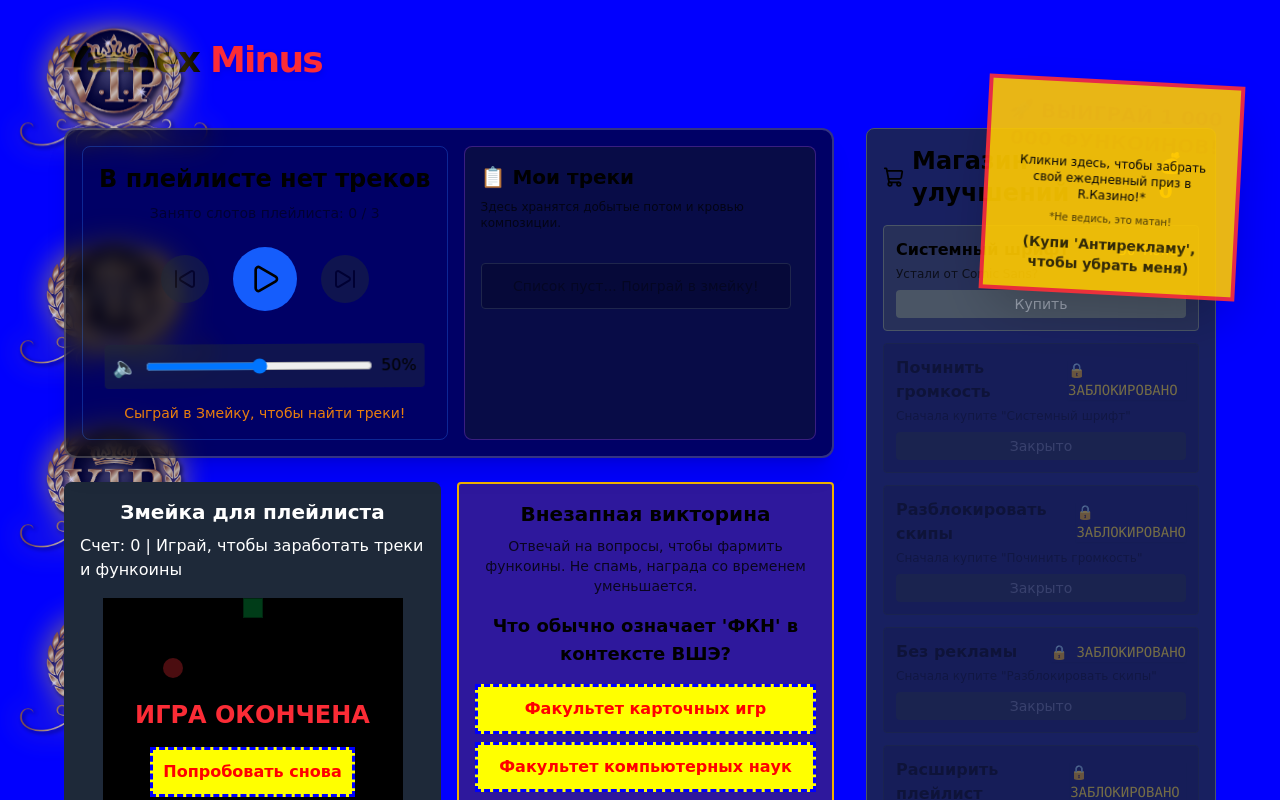
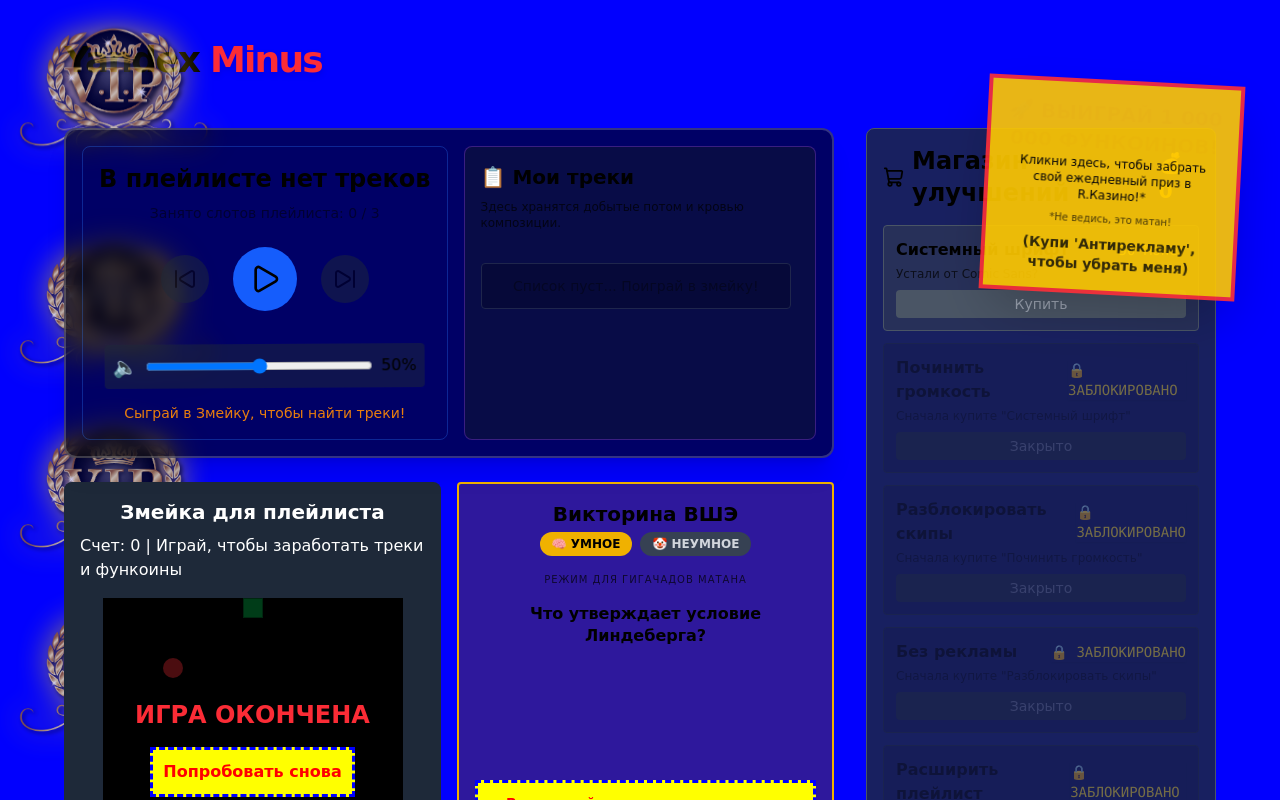
Before and after one commit to bibihoya/yandex-goodmusic, a React app: page / in a window 1280 px wide. Shown: the top 800 px of the page. Built offline with nearby package versions, Linux system fonts and the light colour scheme; the HTML template or start-up script is replaced by a standard one.

Commit message:
[ADD] added VIP logos

```diff
--- a/src/components/Quiz.jsx
+++ b/src/components/Quiz.jsx
@@ -1,80 +1,136 @@
 import { useState } from 'react';
 import { useProgression } from '../store/useProgression';
 
-const QUESTIONS = [
+const SMART_QUESTIONS = [
   {
-    difficulty: 'easy',
-    q: "Что обычно означает 'ФКН' в контексте ВШЭ?",
-    options: ["Факультет карточных игр", "Факультет компьютерных наук", "Сеть забавных котят"],
+    q: "Что утверждает условие Линдеберга?",
+    options: [
+      "Все случайные величины должны быть одинаково распределены",
+      "Среднее каждой величины равно нулю",
+      "Вклад больших отклонений в сумму становится пренебрежимо малым"
+    ],
+    a: 2
+  },
+  {
+    q: "Что делает преобразование Фурье?",
+    options: [
+      "Находит производную функции",
+      "Переводит сигнал из временной области в частотную",
+      "Считает среднее значение функции"
+    ],
     a: 1
   },
   {
-    difficulty: 'easy',
-    q: "Что происходит, когда вы пытаетесь выйти из Vim?",
-    options: ["Вы успешно выходите", "Вы перезагружаете ПК", "Вы в ужасе печатаете случайные символы"],
+    q: "Что не является настоящей теоремой?",
+    options: [
+      "Теорема о волосатом шаре",
+      "Теорема о бутерброде с ветчиной",
+      "Крайняя предельная теорема",
+      "Теорема о пьяном мужике"
+    ],
     a: 2
   },
   {
-    difficulty: 'medium',
-    q: "Является ли майонез музыкальным инструментом?",
-    options: ["Да, Патрик", "Нет"],
+    q: "Что такое syscall с точки зрения механизма?",
+    options: [
+      "Функция из стандартной библиотеки (libc)",
+      "Прерывание/инструкция, переводящая выполнение из user mode в kernel mode",
+      "Любой вызов функции в программе"
+    ],
+    a: 1
+  }
+];
+
+const NOT_SMART_QUESTIONS = [
+  {
+    q: "Что нужно делать, если в аудитории нет маркеров?",
+    options: ["Сходить в соседнюю", "Отменить лекцию", "Жать красную кнопку"],
+    a: 0
+  },
+  {
+    q: "Какие 2 животных объединяется в триппи-троппи-троппа-триппа?",
+    options: ["Рыба и корова", "Кот и креветка", "Богомол и лошадь"],
     a: 1
   },
   {
-    difficulty: 'medium',
-    q: "Что означает 'Яндекс Минус'?",
-    options: ["Скидочный уровень", "Противоположность Плюсу", "Когда твой код настолько плох, что удаляет фичи"],
+    q: "Кто снимался в рекламе Яндекс Мопа?",
+    options: ["Том Круз", "Тимоти Шаламе", "Райан Гослинг", "Юра Борисов"],
     a: 2
   },
   {
-    difficulty: 'hard',
-    q: "Сколько часов спит участник хакатона?",
-    options: ["8", "0-2", "-1 (Временной долг)"],
-    a: 2
+    q: "“Гомоморфный образ группы в честь … изоморфен фактор-группе по ядру гомоморфизма”",
+    options: ["Победы коммунизма", "Свержения марксизма", "Отмены гомосексуализма"],
+    a: 0
+  },
+  {
+    q: "Как расшифровывается ПМИ?",
+    options: ["Прикладная музыка и искусство", "Плейбой-математик-интеллектуал", "Пиво мартини игристое"],
+    a: 1
   }
 ];
 
 export default function Quiz() {
+  const [mode, setMode] = useState('smart'); // 'smart' or 'dumb'
   const [currentIdx, setCurrentIdx] = useState(0);
   const [message, setMessage] = useState('');
   const { updateQuizProgress, quizProgress } = useProgression();
 
+  const questions = mode === 'smart' ? SMART_QUESTIONS : NOT_SMART_QUESTIONS;
+  const question = questions[currentIdx] || questions[0];
+
   const handleAnswer = (idx) => {
-    const question = QUESTIONS[currentIdx];
     if (idx === question.a) {
-      // anti-farm: earn less if you've answered a lot
-      const diffCount = quizProgress[question.difficulty];
-      let reward = 20;
-      if (diffCount > 2) reward = 10;
-      if (diffCount > 5) reward = 2; // diminishing returns
-
-      updateQuizProgress(question.difficulty, reward);
-      setMessage(`Верно! +${reward} функоинов`)
+      // Simplified reward logic for the new types
+      const reward = mode === 'smart' ? 30 : 15;
+      updateQuizProgress(mode, reward);
+      setMessage(`Верно! +${reward} функоинов`);
     } else {
-       setMessage("Неправильно. Проблема навыка (Skill issue).");
+      setMessage("Неправильно. Проблема навыка (Skill issue).");
     }
 
     setTimeout(() => {
         setMessage('');
-        setCurrentIdx((currentIdx + 1) % QUESTIONS.length);
+        setCurrentIdx((prev) => (prev + 1) % questions.length);
     }, 1500);
   };
 
-  const question = QUESTIONS[currentIdx];
+  const handleModeChange = (newMode) => {
+    setMode(newMode);
+    setCurrentIdx(0);
+    setMessage('');
+  };
 
   return (
-    <div className="p-4 bg-yellow-900/40 border-2 border-yellow-500 rounded text-center">
-      <h3 className="text-xl font-bold mb-2">Внезапная викторина</h3>
-      <p className="text-sm opacity-80 mb-4">Отвечай на вопросы, чтобы фармить функоины. Не спамь, награда со временем уменьшается.</p>
+    <div className="p-4 bg-yellow-900/40 border-2 border-yellow-500 rounded text-center flex flex-col min-h-[350px]">
+      <h3 className="text-xl font-bold mb-1">Викторина ВШЭ</h3>
+
+      <div className="flex justify-center gap-2 mb-4">
+        <button
+          onClick={() => handleModeChange('smart')}
+          className={`px-3 py-1 text-xs rounded-full font-bold transition ${mode === 'smart' ? 'bg-yellow-500 text-black' : 'bg-gray-700 text-gray-300 hover:bg-gray-600'}`}
+        >
+          🧠 УМНОЕ
+        </button>
+        <button
+          onClick={() => handleModeChange('dumb')}
+          className={`px-3 py-1 text-xs rounded-full font-bold transition ${mode === 'dumb' ? 'bg-pink-600 text-white' : 'bg-gray-700 text-gray-300 hover:bg-gray-600'}`}
+        >
+          🤡 НЕУМНОЕ
+        </button>
+      </div>
+
+      <p className="text-[10px] opacity-70 mb-4 uppercase tracking-widest">
+        {mode === 'smart' ? 'Режим для гигачадов матана' : 'Режим для ценителей мемов'}
+      </p>
 
       {!message ? (
-        <div>
-          <p className="mb-4 font-semibold text-lg">{question.q}</p>
-          <div className="flex flex-col gap-2">
+        <div className="flex-1 flex flex-col">
+          <p className="mb-6 font-semibold text-base leading-snug">{question.q}</p>
+          <div className="flex flex-col gap-2 mt-auto">
             {question.options.map((opt, idx) => (
               <button
                 key={idx}
-                className="btn-primary hover:bg-yellow-600 transition"
+                className="btn-primary py-2 text-sm hover:scale-[1.02] transition-transform active:scale-95"
                 onClick={() => handleAnswer(idx)}
               >
                 {opt}
@@ -83,7 +139,7 @@ export default function Quiz() {
           </div>
         </div>
       ) : (
-        <div className="text-2xl font-bold p-8 animate-pulse">
+        <div className="flex-1 flex items-center justify-center text-xl font-bold p-8 animate-pulse text-yellow-400">
             {message}
         </div>
       )}
--- a/src/games/SnakeGame.jsx
+++ b/src/games/SnakeGame.jsx
@@ -84,7 +84,7 @@ export default function SnakeGame() {
         // Food collision
         if (head[0] === food[0] && head[1] === food[1]) {
           setScore(s => s + 1);
-          addCoins(5);
+          addCoins(7);
 
           const availableTracks = ALL_TRACKS.filter(t => !playlist.includes(t));
           if (availableTracks.length > 0 && playlist.length < uiState.maxPlaylistSize) {
```
